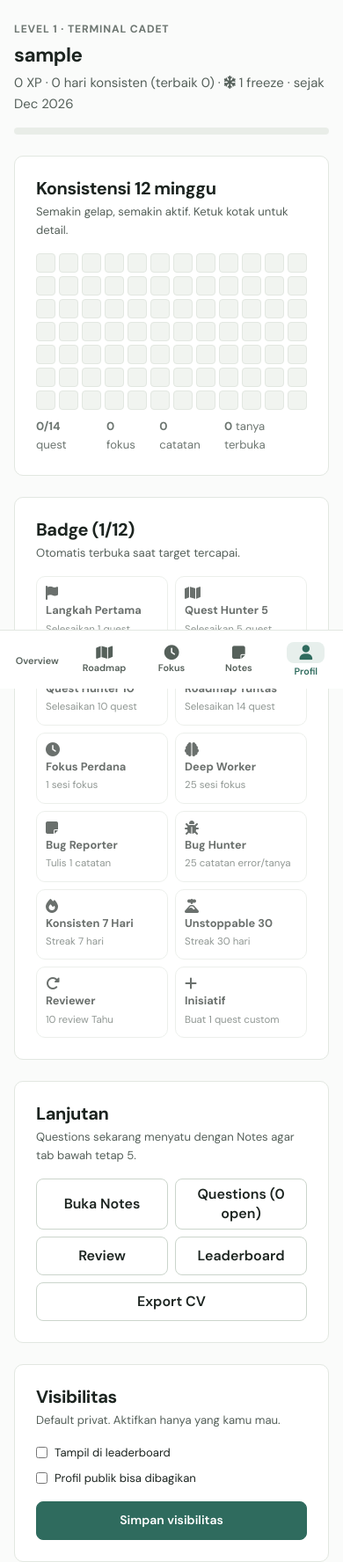
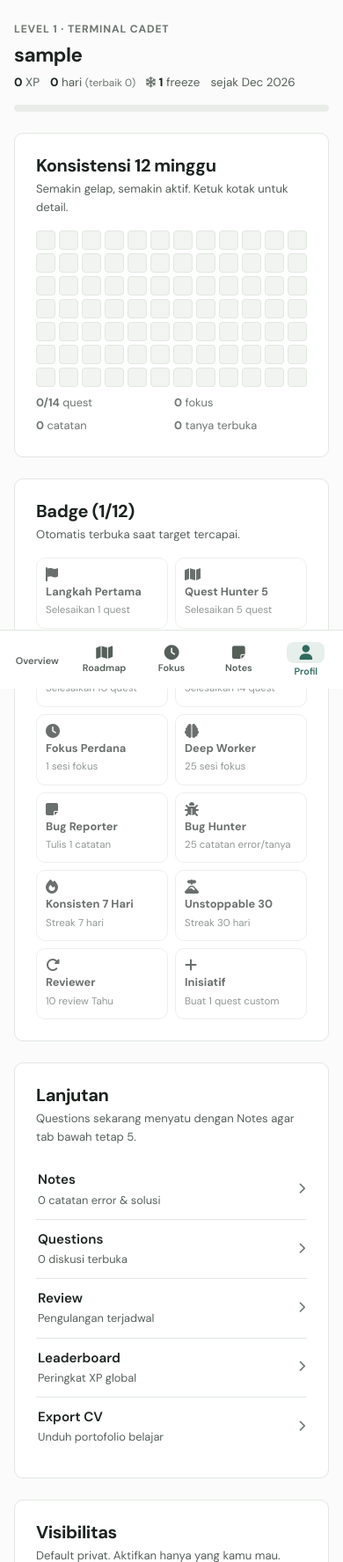
Before and after one commit to dzmrrr123-coder/belajar-devops, a PHP site: page /profile.php in a window 390 px wide. Shown: the part 61-1837 px from the top of the page at 88% size. Run offline with PHP 8.4, Linux system fonts and the light colour scheme; the visitor is signed in with stand-in values (Sample User, id 1); data comes from the database, SQL or seed files in the repository; data that the repository does not hold is empty.

Commit message:
Fase 31: perjelas roadmap dan profil mobile (clamp deskripsi, stat chips, list lanjutan)

```diff
--- a/assets/css/app.css
+++ b/assets/css/app.css
@@ -376,6 +376,17 @@ section[aria-labelledby="continue-material-heading"] .list-meta,section[aria-lab
 }
 #customMinutes{min-width:0}
 .session-item{min-width:0}
+.profile-stats{display:flex;flex-wrap:wrap;gap:4px 14px;color:var(--muted);font-size:.9rem;margin-bottom:14px;max-width:640px}
+.profile-stats strong{color:var(--ink);font-variant-numeric:tabular-nums}
+.profile-stats small{color:var(--faint)}
+.profile-stats i{color:var(--faint);font-size:.78rem}
+.profile-legend{display:flex;flex-wrap:wrap;gap:4px 14px}
+.profile-legend strong{font-variant-numeric:tabular-nums}
+@media(max-width:767.98px){
+section.week-section .quest-desc{display:-webkit-box;-webkit-line-clamp:3;-webkit-box-orient:vertical;overflow:hidden}
+.profile-stats{font-size:.84rem;gap:2px 12px}
+.profile-legend{display:grid;grid-template-columns:1fr 1fr;gap:6px;font-size:.8rem}
+}
 .session-item .flex-grow-1{flex:1 1 0}
 .session-note{min-width:0;overflow-wrap:break-word}
 .session-time{flex-shrink:0;white-space:nowrap;font-variant-numeric:tabular-nums}
--- a/profile.php
+++ b/profile.php
@@ -137,7 +137,12 @@ require_once 'includes/navbar.php';
     <div class="page-head">
         <div class="page-kicker">Level <?= $level ?> · <?= htmlspecialchars($rank) ?></div>
         <h1 class="page-title"><?= htmlspecialchars($user['username']) ?></h1>
-        <p class="page-desc"><?= (int)$user['xp'] ?> XP · <?= (int)$user['streak'] ?> hari konsisten (terbaik <?= (int)($user['best_streak'] ?? 0) ?>) · <i class="fas fa-snowflake"></i> <?= (int)($user['freeze_tokens'] ?? 0) ?> freeze · sejak <?= date('M Y', strtotime($user['created_at'])) ?></p>
+        <div class="profile-stats">
+            <span><strong><?= (int)$user['xp'] ?></strong> XP</span>
+            <span><strong><?= (int)$user['streak'] ?></strong> hari <small>(terbaik <?= (int)($user['best_streak'] ?? 0) ?>)</small></span>
+            <span><i class="fas fa-snowflake" aria-hidden="true"></i> <strong><?= (int)($user['freeze_tokens'] ?? 0) ?></strong> freeze</span>
+            <span>sejak <?= date('M Y', strtotime($user['created_at'])) ?></span>
+        </div>
         <div class="xp-progress-bar" role="progressbar" aria-valuenow="<?= $pct ?>" aria-valuemin="0" aria-valuemax="100" aria-label="Progres menuju level berikutnya"><div class="xp-progress-fill" style="width:<?= $pct ?>%"></div></div>
     </div>
     <div class="row g-4 align-items-start">
@@ -150,7 +155,7 @@ require_once 'includes/navbar.php';
                     <span class="heat lvl-<?= $d['lvl'] ?>" title="<?= $d['date'] ?> · <?= $d['count'] ?> aktivitas" tabindex="0"></span>
                     <?php endforeach; ?>
                 </div>
-                <div class="d-flex gap-3 small text-muted mt-2"><span><strong><?= $stats['quest_done'] ?>/<?= $stats['quest_total'] ?></strong> quest</span><span><strong><?= $stats['pomodoro'] ?></strong> fokus</span><span><strong><?= $stats['notes'] ?></strong> catatan</span><span><strong><?= $stats['q_open'] ?></strong> tanya terbuka</span></div>
+                <div class="profile-legend small text-muted mt-2"><span><strong><?= $stats['quest_done'] ?>/<?= $stats['quest_total'] ?></strong> quest</span><span><strong><?= $stats['pomodoro'] ?></strong> fokus</span><span><strong><?= $stats['notes'] ?></strong> catatan</span><span><strong><?= $stats['q_open'] ?></strong> tanya terbuka</span></div>
             </section>
             <section class="card p-4" aria-label="Badge">
                 <h2 class="h5 fw-bold mb-1">Badge (<?= count($badges_owned) ?>/<?= count($badge_list) ?>)</h2>
@@ -168,12 +173,12 @@ require_once 'includes/navbar.php';
             <section class="card p-4" aria-label="Tanya dan catatan">
                 <h2 class="h5 fw-bold mb-1">Lanjutan</h2>
                 <p class="text-secondary small mb-3">Questions sekarang menyatu dengan Notes agar tab bawah tetap 5.</p>
-                <div class="page-actions">
-                    <a href="errors.php" class="btn btn-cyber-outline">Buka Notes</a>
-                    <a href="questions.php" class="btn btn-cyber-outline">Questions (<?= $stats['q_open'] ?> open)</a>
-                    <a href="review.php" class="btn btn-cyber-outline">Review</a>
-                    <a href="leaderboard.php" class="btn btn-cyber-outline">Leaderboard</a>
-                    <a href="export.php" class="btn btn-cyber-outline">Export CV</a>
+                <div>
+                    <a class="list-row" href="errors.php"><div class="list-main"><p class="list-title">Notes</p><p class="list-meta"><?= $stats['notes'] ?> catatan error &amp; solusi</p></div><i class="fas fa-chevron-right list-chev" aria-hidden="true"></i></a>
+                    <a class="list-row" href="questions.php"><div class="list-main"><p class="list-title">Questions</p><p class="list-meta"><?= $stats['q_open'] ?> diskusi terbuka</p></div><i class="fas fa-chevron-right list-chev" aria-hidden="true"></i></a>
+                    <a class="list-row" href="review.php"><div class="list-main"><p class="list-title">Review</p><p class="list-meta">Pengulangan terjadwal</p></div><i class="fas fa-chevron-right list-chev" aria-hidden="true"></i></a>
+                    <a class="list-row" href="leaderboard.php"><div class="list-main"><p class="list-title">Leaderboard</p><p class="list-meta">Peringkat XP global</p></div><i class="fas fa-chevron-right list-chev" aria-hidden="true"></i></a>
+                    <a class="list-row" href="export.php"><div class="list-main"><p class="list-title">Export CV</p><p class="list-meta">Unduh portofolio belajar</p></div><i class="fas fa-chevron-right list-chev" aria-hidden="true"></i></a>
                 </div>
             </section>
             <section class="card p-4" aria-label="Visibilitas">
```
Also changed, not shown: quests.php (+4 -4 lines).
